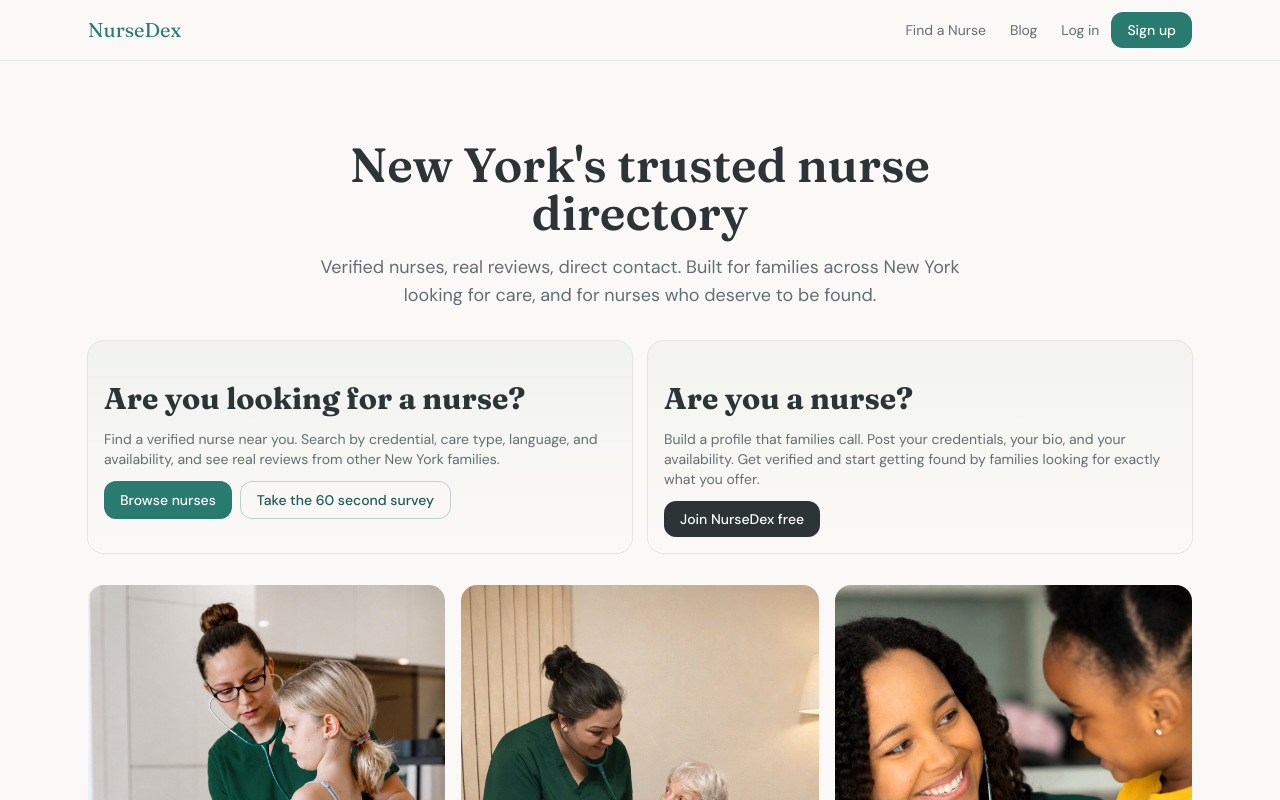
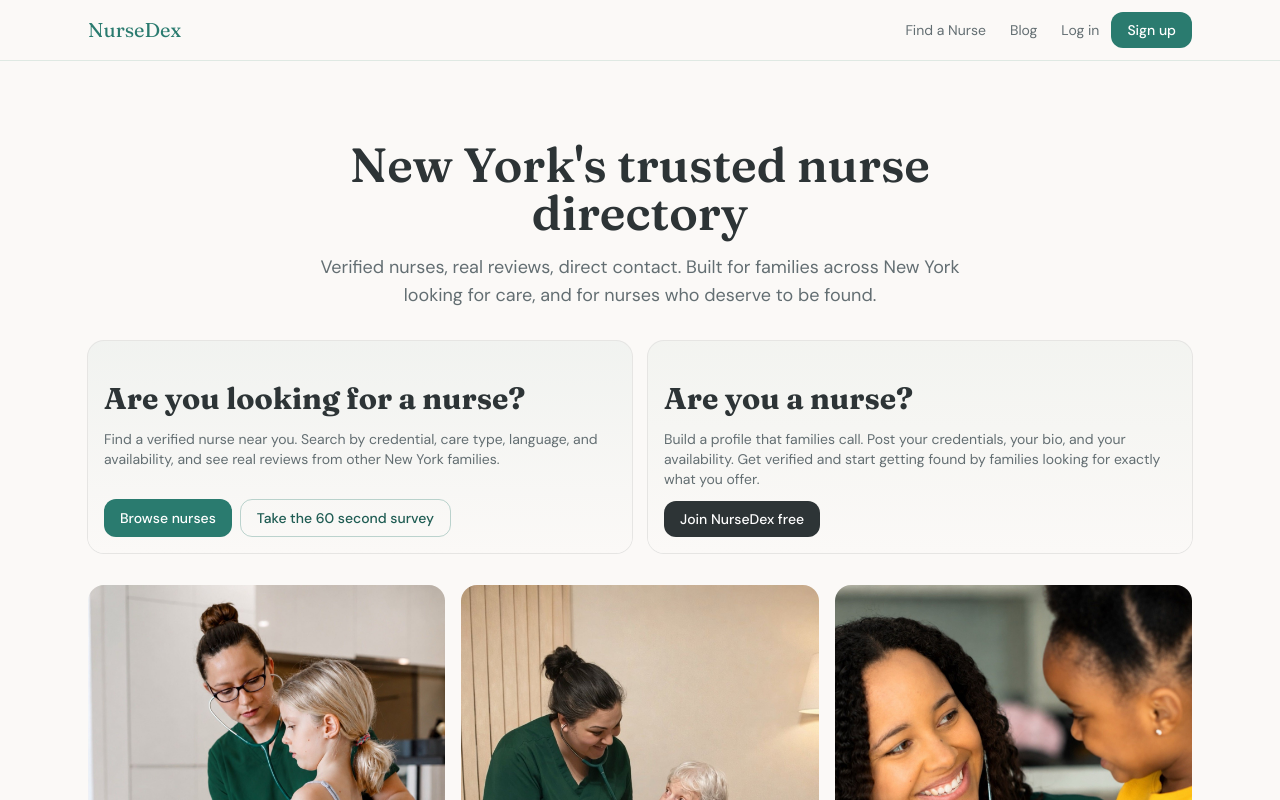
Before and after one commit to nursedexapp/nursedex, a Next.js app: page / in a window 1280 px wide. Shown: the top 800 px of the page. Built offline with nearby package versions, Linux system fonts and the light colour scheme; no server answers.

Commit message:
Bottom align the CTA buttons across the hero cards
The left card's headline wraps to two lines on desktop, so its button row sat lower than the right card's. CardContent now grows as a flex column and the button row anchors to the card bottom with mt-auto.

```diff
--- a/src/app/(public)/page.tsx
+++ b/src/app/(public)/page.tsx
@@ -55,7 +55,7 @@
 
         <div className="mt-8 grid gap-4 sm:grid-cols-2">
           <Card className="border-teal/20 from-teal/5 to-warm-white bg-gradient-to-b">
-            <CardContent className="space-y-3 pt-6">
+            <CardContent className="flex flex-1 flex-col gap-3 pt-6">
               <h2 className="font-heading text-soft-black text-2xl font-bold sm:text-3xl">
                 Are you looking for a nurse?
               </h2>
@@ -64,7 +64,7 @@
                 language, and availability, and see real reviews from other New
                 York families.
               </p>
-              <div className="flex flex-wrap gap-2">
+              <div className="mt-auto flex flex-wrap gap-2">
                 <Link
                   href="/nurses"
                   className="bg-teal hover:bg-teal-dark inline-flex items-center rounded-lg px-4 py-2 text-sm font-medium text-white transition-colors"
@@ -82,7 +82,7 @@
           </Card>
 
           <Card className="border-sage/30 from-sage/10 to-warm-white bg-gradient-to-b">
-            <CardContent className="space-y-3 pt-6">
+            <CardContent className="flex flex-1 flex-col gap-3 pt-6">
               <h2 className="font-heading text-soft-black text-2xl font-bold sm:text-3xl">
                 Are you a nurse?
               </h2>
@@ -91,7 +91,7 @@
                 bio, and your availability. Get verified and start getting found
                 by families looking for exactly what you offer.
               </p>
-              <div className="flex flex-wrap gap-2">
+              <div className="mt-auto flex flex-wrap gap-2">
                 <Link
                   href="/signup"
                   className="bg-soft-black hover:bg-soft-black/90 inline-flex items-center rounded-lg px-4 py-2 text-sm font-medium text-white transition-colors"
```
